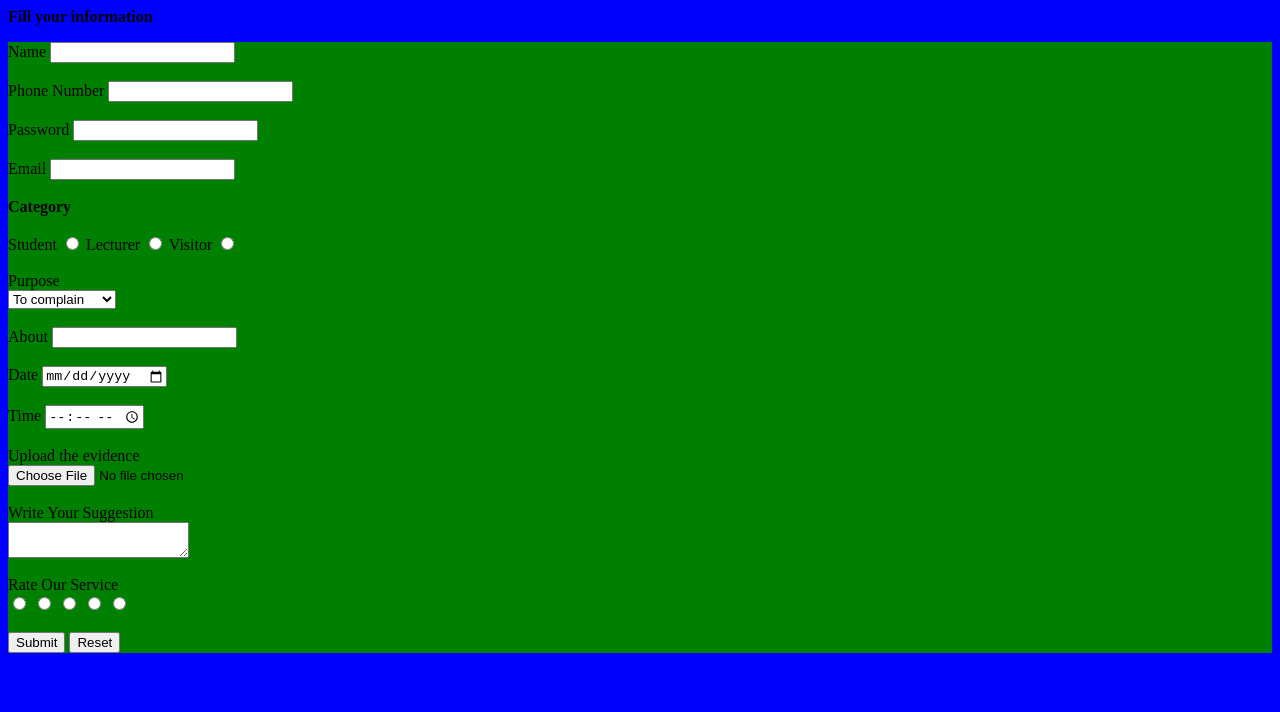
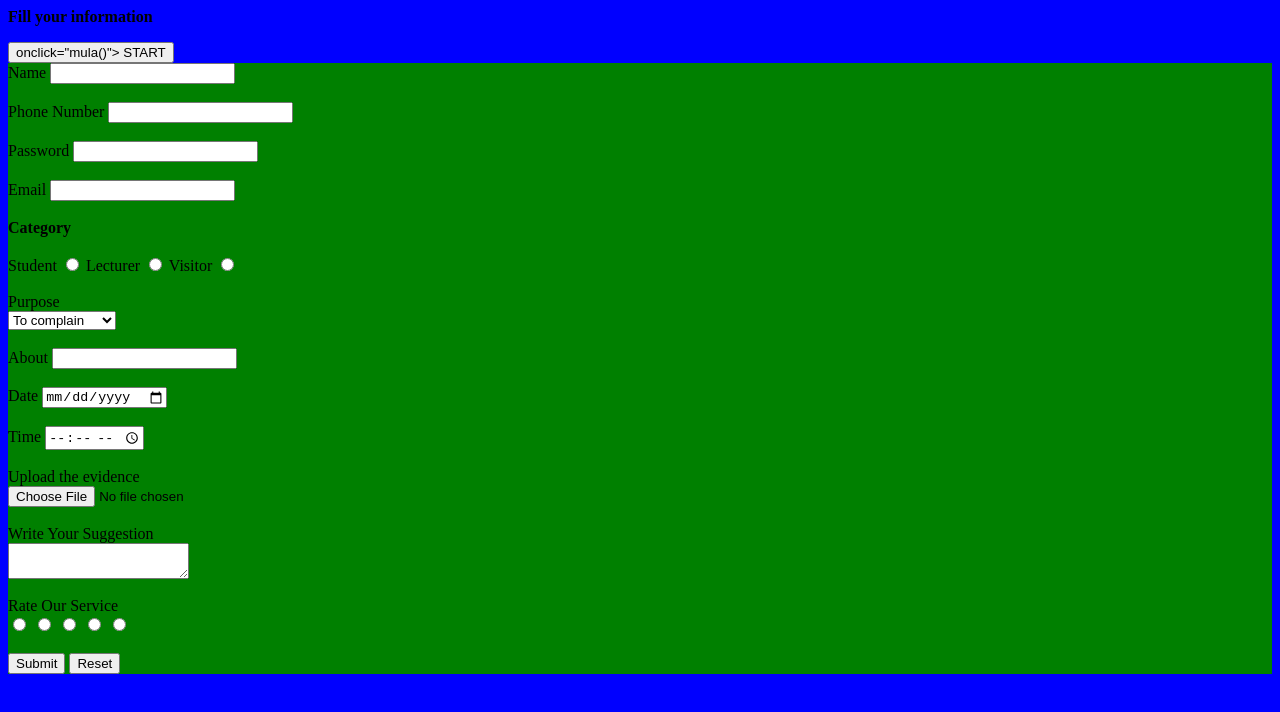
Before and after one commit to 2023385137-debug/Azim, a plain HTML site: page forms.html in a window 1280 px wide. Drawn offline with Linux system fonts and the light colour scheme.

Commit message:
Add files via upload

```diff
--- a/forms.html
+++ b/forms.html
@@ -6,6 +6,8 @@
 <body style="background-color:blue">
 
 <p><b>Fill your information</b></p>
+
+<button> onclick="mula()"> START </button>
 
 <form action="index.php" method="POST" style="background-color:green; color:black">
 
@@ -90,6 +92,14 @@
     <input type="reset">
 
 </form>
+<script>
+alert("Selamat Datang")
+function mula() {
+    alert ("Boleh start isi borang.Tunggu apa lagi");
+	}
+	function hantaq(){
+	var nama = document.getElementById("name").value;
+	var fon+
 
 </body>
 </html>
```
